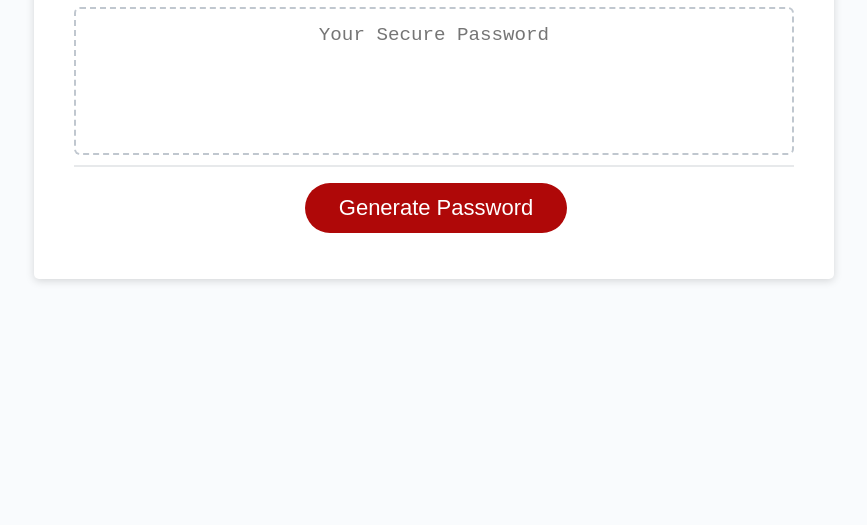
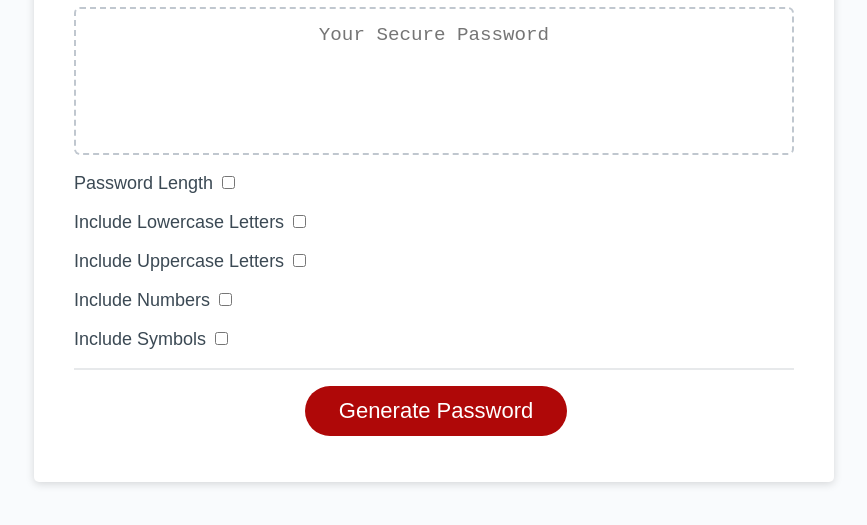
Before and after one commit to Tthompson8416/Password-Generator, a plain HTML site: page index.html in a window 1280 px wide. Shown: the part 241-766 px from the top of the page, without its empty margins (206-1073 px from the left). Drawn offline with Linux system fonts and the light colour scheme.

Commit message:
Criteria Checkboxes Added

```diff
--- a/Assets/script.js
+++ b/Assets/script.js
@@ -31,13 +31,27 @@ generateEl.addEventListener("click", () => {
   const hasSymbol = symbolsEl.checked;
 
 
-resultEl.innerText = generatePassword(hasLower, hasUpper, hasNumber, hasSymbol, length);
+resultEl.innerText = generatePassword(
+  hasLower,
+  hasUpper,
+  hasNumber,
+  hasSymbol,
+  length
+  );
 });
 
-//Generate password
+//Generate password function
 function generatePassword(lower, upper, number, symbol, length) {
+   // 1. Init pw var
+  // 2. Filter out unchecked types
+ // 3.Loop over length call generator function for each type
+// 4. Add final pw to the pw var and retun
 
-}
+let generatePassword = "";
+
+const typedCount = lower + upper + number + symbol;
+
+console.log("typesCount: ", typesCount);
 
 
 // created random lower case string
--- a/index.html
+++ b/index.html
@@ -23,6 +23,32 @@
             placeholder="Your Secure Password"
             aria-label="Generated Password"
           ></textarea>
+
+          <p>
+            <label for="checkbox">Password Length</label>
+            <input type="checkbox" name="age-confirm" id="checkbox" />
+          </p>
+
+          <p>
+            <label for="checkbox">Include Lowercase Letters</label>
+            <input type="checkbox" name="age-confirm" id="checkbox" />
+          </p>
+
+          <p>
+            <label for="checkbox">Include Uppercase Letters</label>
+            <input type="checkbox" name="age-confirm" id="checkbox" />
+          </p>
+
+          <p>
+            <label for="checkbox">Include Numbers</label>
+            <input type="checkbox" name="age-confirm" id="checkbox" />
+          </p>
+
+          <p>
+            <label for="checkbox">Include Symbols</label>
+            <input type="checkbox" name="age-confirm" id="checkbox" />
+          </p>
+
         </div>
         <div class="card-footer">
           <button id="generate" class="btn">Generate Password</button>
```
